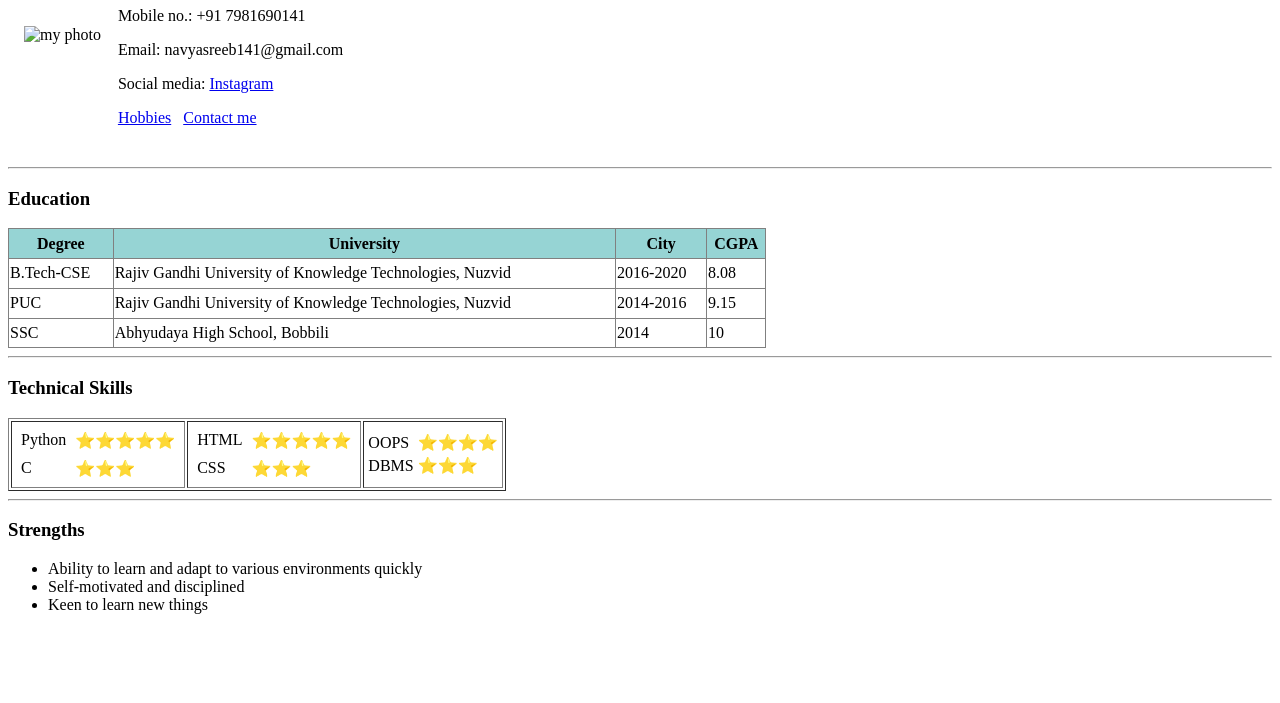
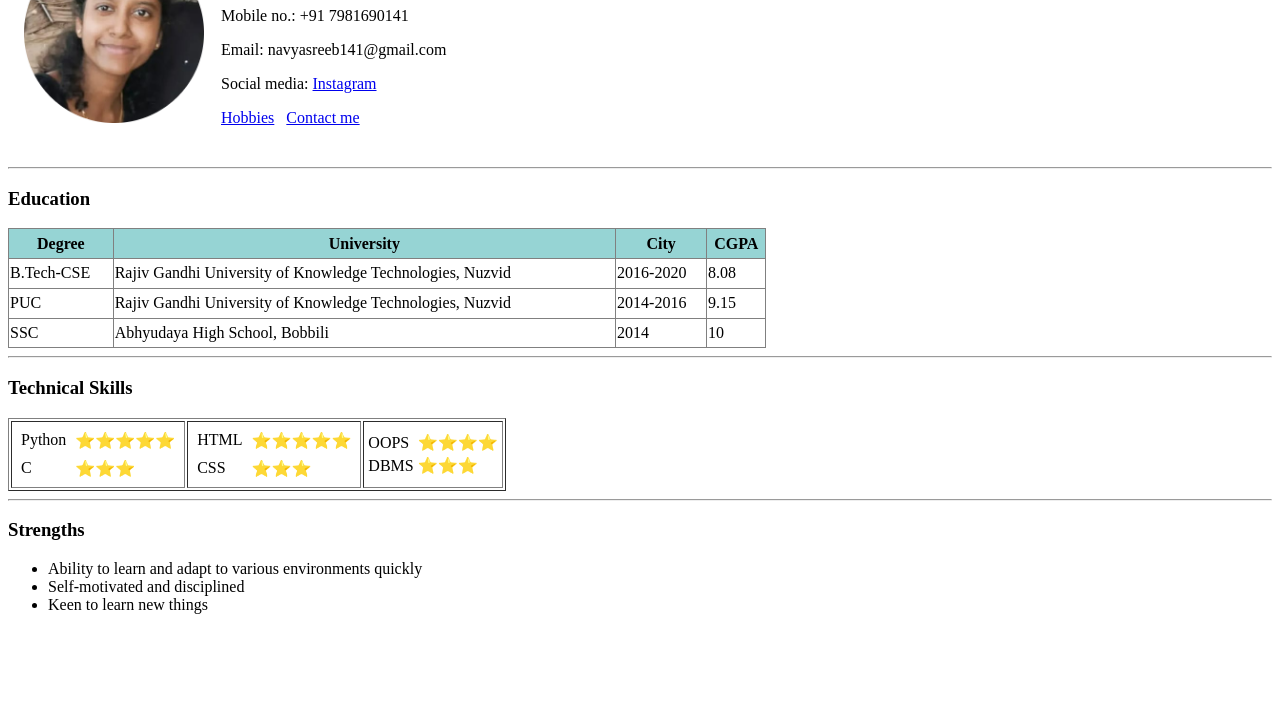
Before and after one commit to navicecoder/resume, a plain HTML site: page index.html in a window 1280 px wide. Shown: the part 97-800 px from the top of the page. Drawn offline with Linux system fonts and the light colour scheme.

Commit message:
Had to change path of image

```diff
--- a/index.html
+++ b/index.html
@@ -15,7 +15,7 @@
     <body>
         <table cellspacing="15">
             <tr>
-                <td><img src="funprofile.png" alt="my photo" width="180" height="180"></td>
+                <td><img src="Images/funprofile.png" alt="my photo" width="180" height="180"></td>
                 <td><h1>Baru Navya Sree</h1>
                     <p>Mobile no.: +91 7981690141</p>
                     <p>Email: navyasreeb141@gmail.com</p>
```
